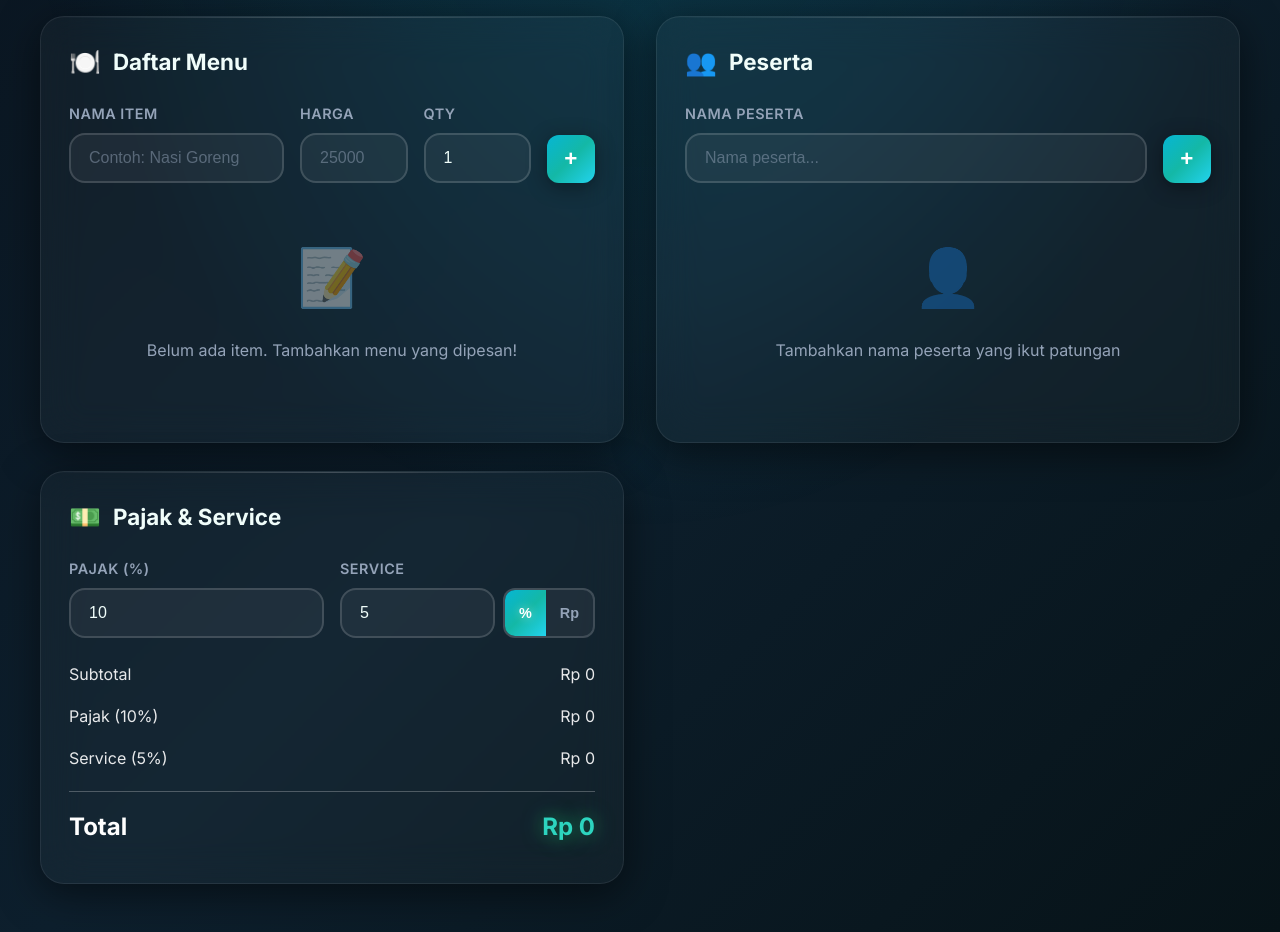
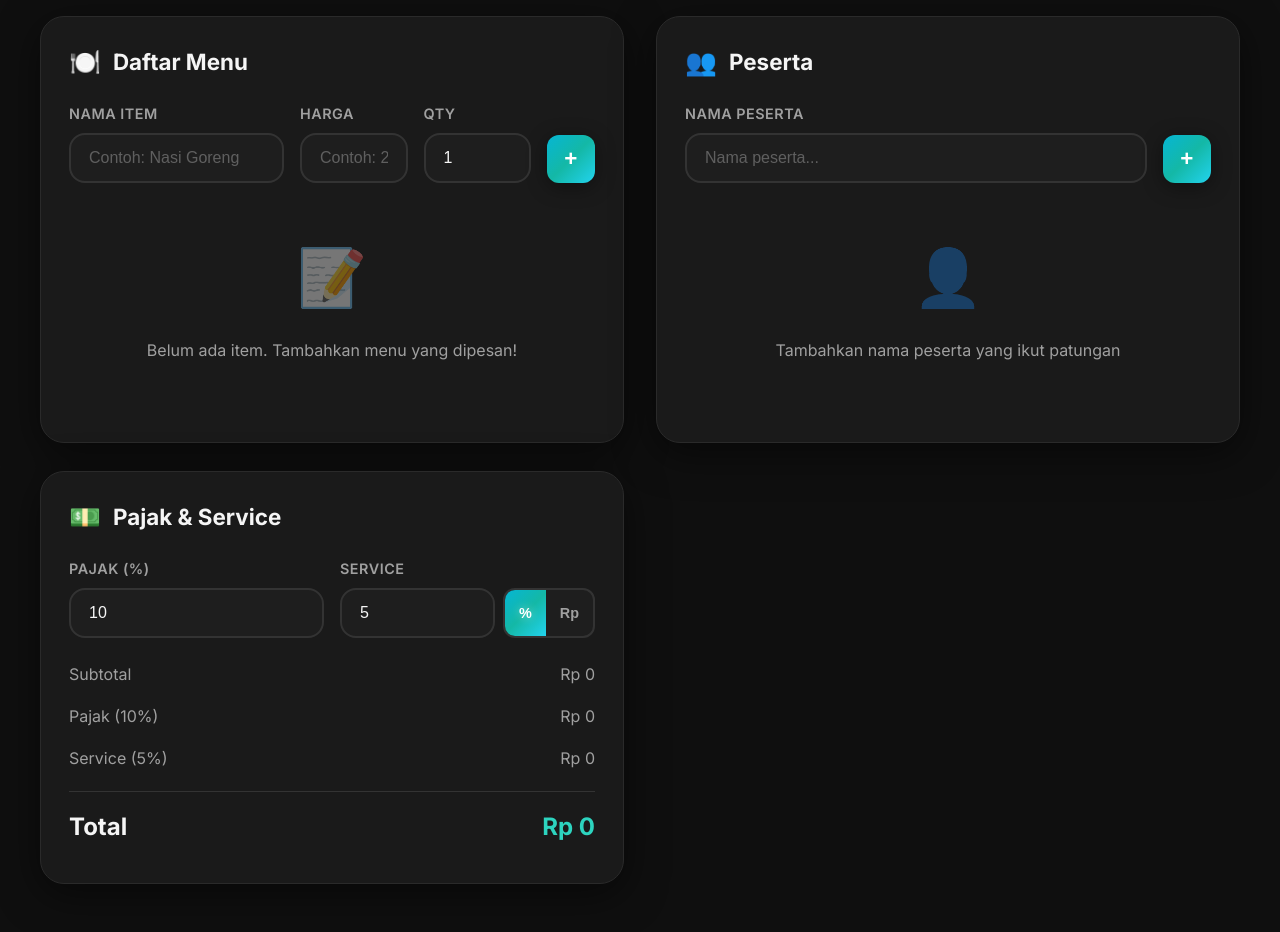
Before and after one commit to hndko/split-bill-vue3, a Vue app: page / in a window 1280 px wide. Shown: the part 260-1192 px from the top of the page. Built offline with nearby package versions, Linux system fonts and the light colour scheme.

Commit message:
feat: implement formatted price input and refactor UI to a dark mode theme.

```diff
--- a/src/App.vue
+++ b/src/App.vue
@@ -6,23 +6,43 @@ import html2canvas from "html2canvas";
 const items = ref([]);
 const participants = ref([]);
 const newItem = ref({ name: "", price: "", qty: 1 });
+const displayPrice = ref("");
 const newParticipant = ref("");
 const taxPercent = ref(10);
 const serviceValue = ref(5);
 const serviceType = ref("percent"); // 'percent' or 'fixed'
 const resultRef = ref(null);
 
+// Format number to Indonesian format (with dots as thousand separator)
+const formatInputNumber = (value) => {
+  // Remove all non-digit characters
+  const numericValue = value.replace(/\D/g, "");
+  // Format with dots as thousand separator
+  return numericValue.replace(/\B(?=(\d{3})+(?!\d))/g, ".");
+};
+
+// Handle price input
+const handlePriceInput = (e) => {
+  const value = e.target.value;
+  const formatted = formatInputNumber(value);
+  displayPrice.value = formatted;
+  // Store the raw numeric value
+  newItem.value.price = formatted.replace(/\./g, "");
+};
+
 // Add new item
 const addItem = () => {
-  if (newItem.value.name && newItem.value.price > 0) {
+  const rawPrice = newItem.value.price.toString().replace(/\./g, "");
+  if (newItem.value.name && parseFloat(rawPrice) > 0) {
     items.value.push({
       id: Date.now(),
       name: newItem.value.name,
-      price: parseFloat(newItem.value.price),
+      price: parseFloat(rawPrice),
       qty: parseInt(newItem.value.qty) || 1,
       assignedTo: [],
     });
     newItem.value = { name: "", price: "", qty: 1 };
+    displayPrice.value = "";
   }
 };
 
@@ -253,10 +273,11 @@ const handleParticipantEnter = (e) => {
             <div class="form-group">
               <label class="form-label">Harga</label>
               <input
-                type="number"
+                type="text"
                 class="form-input"
-                v-model="newItem.price"
-                placeholder="25000"
+                :value="displayPrice"
+                @input="handlePriceInput"
+                placeholder="Contoh: 25.000"
                 @keyup="handleItemEnter"
               />
             </div>
--- a/src/style.css
+++ b/src/style.css
@@ -1,5 +1,5 @@
 :root {
-  /* Neon Cyan Glassmorphism Color Palette */
+  /* Dark Mode Color Palette */
   --primary: #06b6d4;
   --primary-light: #22d3ee;
   --primary-dark: #0891b2;
@@ -12,13 +12,13 @@
   --neon-blue: #00d4ff;
   --neon-green: #39ff14;
 
-  --background: #0a1520;
-  --background-alt: #0d1f2d;
-  --surface: rgba(255, 255, 255, 0.05);
-  --surface-light: rgba(255, 255, 255, 0.1);
-  --surface-border: rgba(255, 255, 255, 0.15);
-  --text: #f0fdfa;
-  --text-muted: #94a3b8;
+  --background: #0f0f0f;
+  --background-alt: #1a1a1a;
+  --surface: #1e1e1e;
+  --surface-light: #2a2a2a;
+  --surface-border: #333333;
+  --text: #f5f5f5;
+  --text-muted: #a0a0a0;
   --danger: #f43f5e;
   --danger-light: #fb7185;
 
@@ -36,30 +36,18 @@
     #00f5ff 30%,
     #00ffcc 100%
   );
-  --gradient-hero: linear-gradient(
-    135deg,
-    #0a1520 0%,
-    #0d1f2d 50%,
-    #071318 100%
-  );
-  --gradient-glow: radial-gradient(
-    ellipse at 50% 0%,
-    rgba(6, 182, 212, 0.2) 0%,
-    transparent 70%
-  );
 
-  /* Glassmorphism */
-  --glass-bg: rgba(255, 255, 255, 0.03);
-  --glass-border: rgba(255, 255, 255, 0.08);
-  --glass-blur: blur(20px);
+  /* Card backgrounds - solid dark */
+  --card-bg: #1a1a1a;
+  --card-border: #2a2a2a;
 
   /* Shadows & Glows */
   --shadow-sm: 0 1px 2px rgba(0, 0, 0, 0.5);
   --shadow-md: 0 4px 20px rgba(0, 0, 0, 0.4);
   --shadow-lg: 0 10px 40px rgba(0, 0, 0, 0.5);
-  --glow-cyan: 0 0 30px rgba(6, 182, 212, 0.4);
-  --glow-teal: 0 0 30px rgba(20, 184, 166, 0.4);
-  --glow-neon: 0 0 40px rgba(0, 245, 255, 0.4), 0 0 80px rgba(0, 255, 204, 0.2);
+  --glow-cyan: 0 0 30px rgba(6, 182, 212, 0.3);
+  --glow-teal: 0 0 30px rgba(20, 184, 166, 0.3);
+  --glow-neon: 0 0 40px rgba(0, 245, 255, 0.3), 0 0 80px rgba(0, 255, 204, 0.15);
 
   /* Border Radius */
   --radius-sm: 12px;
@@ -82,24 +70,12 @@
 body {
   font-family: "Inter", -apple-system, BlinkMacSystemFont, "Segoe UI", Roboto,
     Oxygen, Ubuntu, sans-serif;
-  background: var(--gradient-hero);
+  background: var(--background);
   color: var(--text);
   min-height: 100vh;
   line-height: 1.6;
   position: relative;
   overflow-x: hidden;
-}
-
-body::before {
-  content: "";
-  position: fixed;
-  top: 0;
-  left: 0;
-  right: 0;
-  height: 100vh;
-  background: var(--gradient-glow);
-  pointer-events: none;
-  z-index: 0;
 }
 
 #app {
@@ -166,34 +142,17 @@ h6 {
   font-weight: 400;
 }
 
-/* Glass Cards */
+/* Cards */
 .card {
-  background: var(--glass-bg);
-  backdrop-filter: var(--glass-blur);
-  -webkit-backdrop-filter: var(--glass-blur);
+  background: var(--card-bg);
   border-radius: var(--radius-lg);
   padding: 28px;
   margin-bottom: 28px;
-  border: 1px solid var(--glass-border);
+  border: 1px solid var(--card-border);
   box-shadow: var(--shadow-lg);
   transition: all var(--transition-normal);
   position: relative;
   overflow: hidden;
-}
-
-.card::before {
-  content: "";
-  position: absolute;
-  top: 0;
-  left: 0;
-  right: 0;
-  height: 1px;
-  background: linear-gradient(
-    90deg,
-    transparent,
-    rgba(255, 255, 255, 0.2),
-    transparent
-  );
 }
 
 .card:hover {
@@ -247,7 +206,7 @@ h6 {
 .form-input {
   width: 100%;
   padding: 14px 18px;
-  background: rgba(255, 255, 255, 0.05);
+  background: var(--surface);
   border: 2px solid var(--surface-border);
   border-radius: var(--radius-md);
   color: var(--text);
@@ -290,7 +249,7 @@ h6 {
 
 .toggle-btns {
   display: flex;
-  background: rgba(255, 255, 255, 0.05);
+  background: var(--surface);
   border-radius: var(--radius-sm);
   overflow: hidden;
   border: 2px solid var(--surface-border);
@@ -409,15 +368,15 @@ h6 {
   align-items: center;
   gap: 16px;
   padding: 18px 20px;
-  background: rgba(255, 255, 255, 0.03);
+  background: var(--surface);
   border-radius: var(--radius-md);
-  border: 1px solid var(--glass-border);
+  border: 1px solid var(--surface-border);
   transition: all var(--transition-fast);
 }
 
 .item-row:hover {
-  background: rgba(255, 255, 255, 0.06);
-  border-color: rgba(6, 182, 212, 0.2);
+  background: var(--surface-light);
+  border-color: rgba(6, 182, 212, 0.3);
 }
 
 .item-row .item-name {
@@ -469,13 +428,13 @@ h6 {
 }
 
 .participant-tag.inactive {
-  background: rgba(255, 255, 255, 0.08);
+  background: var(--surface);
   color: var(--text-muted);
   box-shadow: none;
 }
 
 .participant-tag.inactive:hover {
-  background: rgba(255, 255, 255, 0.12);
+  background: var(--surface-light);
 }
 
 .participant-tag .remove {
@@ -494,43 +453,23 @@ h6 {
   background: var(--danger);
 }
 
-/* Result Card - Receipt/Nota Style */
+/* Result Card - Dark Mode Style */
 .result-card {
-  background: linear-gradient(
-    135deg,
-    #0d9488 0%,
-    #14b8a6 30%,
-    #22d3ee 70%,
-    #06b6d4 100%
-  );
+  background: var(--card-bg);
   padding: 40px;
   border-radius: var(--radius-xl);
   margin-top: 40px;
   position: relative;
   overflow: hidden;
-  box-shadow: 0 20px 60px rgba(6, 182, 212, 0.3),
-    inset 0 1px 0 rgba(255, 255, 255, 0.2);
-}
-
-.result-card::before {
-  content: "";
-  position: absolute;
-  top: 0;
-  left: 0;
-  right: 0;
-  height: 100%;
-  background: radial-gradient(
-    ellipse at 50% 0%,
-    rgba(255, 255, 255, 0.15) 0%,
-    transparent 60%
-  );
-  pointer-events: none;
+  border: 1px solid var(--card-border);
+  box-shadow: var(--shadow-lg);
 }
 
 .result-header {
   text-align: center;
   margin-bottom: 32px;
   padding-bottom: 20px;
+  border-bottom: 1px solid var(--surface-border);
   position: relative;
 }
 
@@ -538,13 +477,12 @@ h6 {
   font-size: 1.8rem;
   font-weight: 700;
   margin-bottom: 6px;
-  color: white;
-  text-shadow: 0 2px 10px rgba(0, 0, 0, 0.2);
+  color: var(--text);
 }
 
 .result-header .date {
   font-size: 0.9rem;
-  color: rgba(255, 255, 255, 0.85);
+  color: var(--text-muted);
 }
 
 .result-items {
@@ -556,15 +494,16 @@ h6 {
 }
 
 .result-person {
-  background: rgba(255, 255, 255, 0.08);
+  background: var(--surface);
   padding: 20px;
   border-radius: var(--radius-md);
-  border: 1px solid rgba(255, 255, 255, 0.25);
+  border: 1px solid var(--surface-border);
   transition: all var(--transition-normal);
 }
 
 .result-person:hover {
-  background: rgba(255, 255, 255, 0.12);
+  background: var(--surface-light);
+  border-color: rgba(6, 182, 212, 0.3);
   transform: translateY(-2px);
 }
 
@@ -579,21 +518,20 @@ h6 {
 .result-person-name {
   font-size: 1.1rem;
   font-weight: 700;
-  color: white;
+  color: var(--text);
 }
 
 .result-person-total {
   font-size: 1.2rem;
   font-weight: 800;
-  color: #fef08a;
-  text-shadow: 0 0 12px rgba(254, 240, 138, 0.6);
+  color: var(--neon-cyan);
   white-space: nowrap;
 }
 
 .result-person-items {
   font-size: 0.85rem;
   list-style: none;
-  color: rgba(255, 255, 255, 0.9);
+  color: var(--text-muted);
 }
 
 .result-person-items li {
@@ -609,13 +547,13 @@ h6 {
 
 .result-person-items li span:last-child {
   white-space: nowrap;
-  color: rgba(255, 255, 255, 0.85);
+  color: var(--text);
 }
 
 .result-summary {
   margin-top: 24px;
   padding-top: 20px;
-  border-top: 1px solid rgba(255, 255, 255, 0.25);
+  border-top: 1px solid var(--surface-border);
   position: relative;
 }
 
@@ -624,7 +562,7 @@ h6 {
   justify-content: space-between;
   padding: 8px 0;
   font-size: 1rem;
-  color: rgba(255, 255, 255, 0.9);
+  color: var(--text-muted);
 }
 
 .summary-row.total {
@@ -632,13 +570,12 @@ h6 {
   font-weight: 800;
   padding-top: 16px;
   margin-top: 12px;
-  border-top: 1px solid rgba(255, 255, 255, 0.25);
-  color: white;
+  border-top: 1px solid var(--surface-border);
+  color: var(--text);
 }
 
 .summary-row.total span:last-child {
-  color: #22ff88;
-  text-shadow: 0 0 20px rgba(34, 255, 136, 0.5);
+  color: var(--neon-green);
 }
 
 /* Download Button */
```
